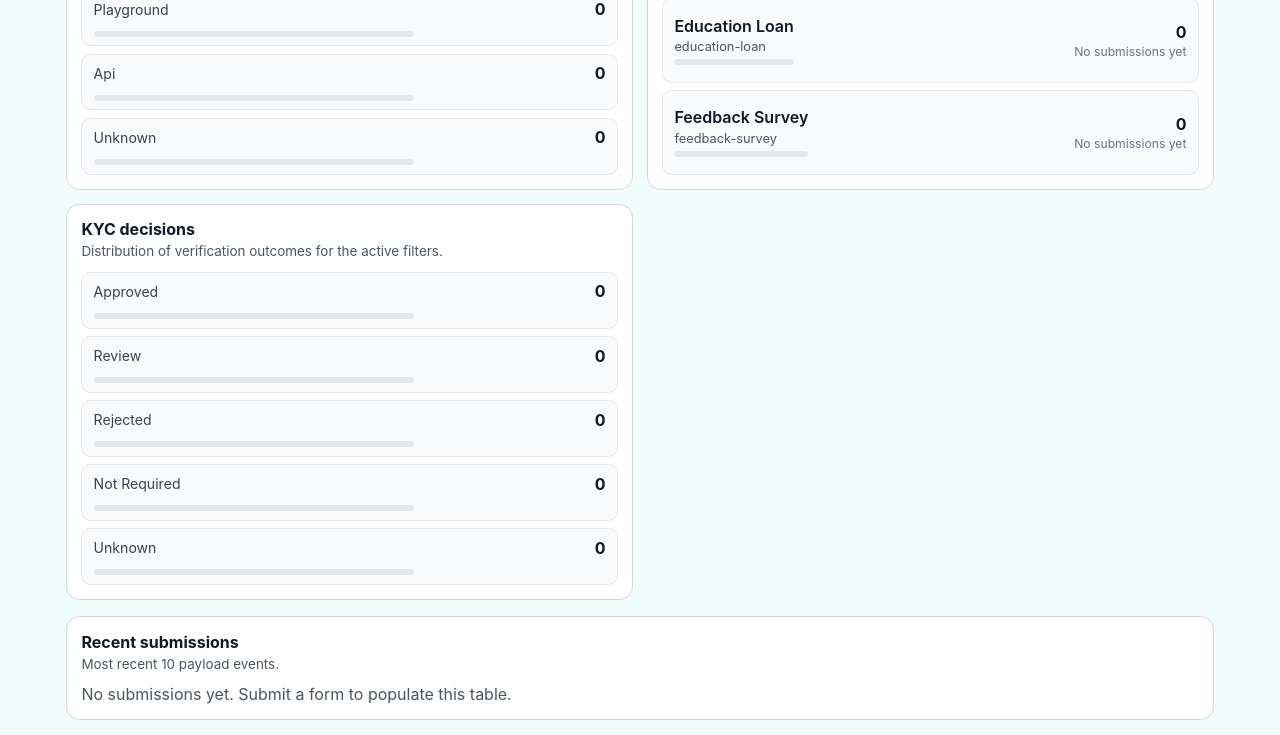
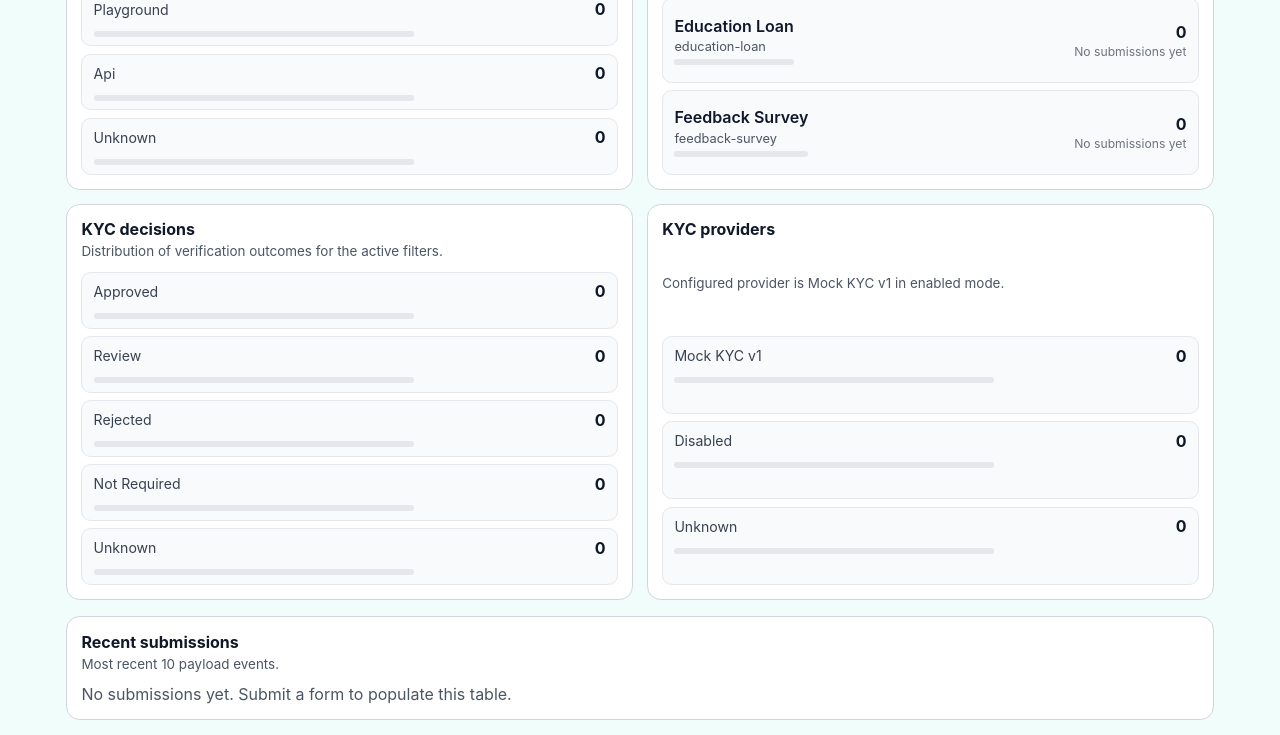
Before and after one commit to IMPERIAL-HEX/Form-flow, a Next.js app in the folder apps/demo/: page /analytics in a window 1280 px wide. Shown: the part 769-1504 px from the top of the page. Built offline with nearby package versions, Linux system fonts and the light colour scheme.

Commit message:
feat(demo): add configurable KYC provider telemetry

```diff
--- a/apps/demo/app/analytics/page.tsx
+++ b/apps/demo/app/analytics/page.tsx
@@ -30,6 +30,18 @@ function formatSource(source: string): string {
 
 function formatKycDecision(decision: string): string {
   return decision.replace('-', ' ').replace(/\b\w/g, (char) => char.toUpperCase());
+}
+
+function formatKycProvider(provider: string): string {
+  if (provider === 'mock-kyc-v1') {
+    return 'Mock KYC v1';
+  }
+
+  if (provider === 'disabled') {
+    return 'Disabled';
+  }
+
+  return provider.replace('-', ' ').replace(/\b\w/g, (char) => char.toUpperCase());
 }
 
 function getKycDecisionClass(decision: string): string {
@@ -109,6 +121,10 @@ export default async function AnalyticsPage({
     kycDecision: getSingleSearchParam(resolvedSearchParams?.kycDecision),
   });
   const activeForms = overview.forms.filter((form) => form.count > 0).length;
+  const topObservedProvider = [...overview.kycProviders]
+    .sort((left, right) => right.count - left.count)
+    .find((entry) => entry.count > 0);
+  const activeProvider = topObservedProvider?.provider ?? overview.configuredKycProvider.provider;
 
   return (
     <main className="ff-analytics-page">
@@ -248,6 +264,11 @@ export default async function AnalyticsPage({
           <strong>{overview.kycSummary.rejectedRate}%</strong>
           <small>{overview.kycSummary.rejectedCount} rejected checks</small>
         </article>
+        <article className="ff-analytics-kpi-card">
+          <p>Primary KYC provider</p>
+          <strong>{formatKycProvider(activeProvider)}</strong>
+          <small>{overview.configuredKycProvider.mode} mode</small>
+        </article>
       </section>
 
       <section className="ff-analytics-grid">
@@ -327,6 +348,36 @@ export default async function AnalyticsPage({
             ))}
           </ul>
         </article>
+
+        <article className="ff-analytics-panel" aria-label="KYC providers">
+          <header className="ff-analytics-panel-header">
+            <h2>KYC providers</h2>
+            <p>
+              Configured provider is {formatKycProvider(overview.configuredKycProvider.provider)} in{' '}
+              {overview.configuredKycProvider.mode} mode.
+            </p>
+          </header>
+          <ul className="ff-analytics-source-list">
+            {overview.kycProviders.map((metric) => (
+              <li key={metric.provider} className="ff-analytics-source-item">
+                <div className="ff-analytics-source-content">
+                  <div className="ff-analytics-source-row">
+                    <span>{formatKycProvider(metric.provider)}</span>
+                    <strong>{metric.count}</strong>
+                  </div>
+                  <div className="ff-analytics-meter" aria-hidden="true">
+                    <span
+                      className="ff-analytics-meter-fill"
+                      style={{
+                        width: `${toPercent(metric.count, overview.maxKycProviderCount)}%`,
+                      }}
+                    />
+                  </div>
+                </div>
+              </li>
+            ))}
+          </ul>
+        </article>
       </section>
 
       <section className="ff-analytics-panel" aria-label="Recent submissions">
@@ -348,6 +399,7 @@ export default async function AnalyticsPage({
                   <th>Form</th>
                   <th>Source</th>
                   <th>KYC</th>
+                  <th>Provider</th>
                   <th>Fields</th>
                   <th>Bytes</th>
                 </tr>
@@ -359,6 +411,7 @@ export default async function AnalyticsPage({
                     <td>{entry.formId}</td>
                     <td>{formatSource(entry.source)}</td>
                     <td>{formatKycDecision(entry.kycDecision)}</td>
+                    <td>{formatKycProvider(entry.kycProvider)}</td>
                     <td>{entry.payloadFieldCount}</td>
                     <td>{entry.payloadBytes}</td>
                   </tr>
@@ -387,15 +440,14 @@ export default async function AnalyticsPage({
                   <p>
                     <strong>{event.formId}</strong> via {formatSource(event.source)}
                   </p>
-                  <span
-                    className={`ff-analytics-kyc-pill ${getKycDecisionClass(event.decision)}`}
-                  >
+                  <span className={`ff-analytics-kyc-pill ${getKycDecisionClass(event.decision)}`}>
                     {formatKycDecision(event.decision)}
                   </span>
                 </div>
 
                 <p className="ff-analytics-kyc-event-meta">
-                  {formatTimestamp(event.checkedAt)} • Confidence {event.confidence}%
+                  {formatTimestamp(event.checkedAt)} • Provider {formatKycProvider(event.provider)} (
+                  {event.providerMode}) • Confidence {event.confidence}%
                 </p>
 
                 {event.flaggedChecks.length === 0 ? (
--- a/apps/demo/app/api/submissions/route.ts
+++ b/apps/demo/app/api/submissions/route.ts
@@ -21,6 +21,7 @@ export async function POST(request: Request): Promise<Response> {
   const kyc = verifySubmissionKyc(payload);
   const record = recordSubmission(payload, {
     kycDecision: kyc.decision,
+    kycProvider: kyc.provider,
   });
 
   return Response.json({
--- a/apps/demo/lib/analytics/submissionsStore.ts
+++ b/apps/demo/lib/analytics/submissionsStore.ts
@@ -1,8 +1,11 @@
 import 'server-only';
 
 import {
+  getKycProviderConfig,
   getKycEvents,
   type KycDecision,
+  type KycProviderId,
+  type KycProviderMode,
   type KycVerificationResult,
 } from '@/lib/kyc/verificationService';
 import { schemaPresets } from '@/lib/schemas/presetSchemas';
@@ -11,11 +14,13 @@ const FORM_ID_PATTERN = /^[a-zA-Z0-9-]+$/;
 const KNOWN_SOURCES = ['demo', 'embed', 'playground', 'api', 'unknown'] as const;
 const ANALYTICS_WINDOWS = ['24h', '7d', '30d', 'all'] as const;
 const KNOWN_KYC_DECISIONS = ['approved', 'review', 'rejected', 'not-required', 'unknown'] as const;
+const KNOWN_KYC_PROVIDERS = ['mock-kyc-v1', 'disabled', 'unknown'] as const;
 
 export type SubmissionSource = (typeof KNOWN_SOURCES)[number];
 export type AnalyticsWindow = (typeof ANALYTICS_WINDOWS)[number];
 export type AnalyticsSourceFilter = SubmissionSource | 'all';
 export type SubmissionKycDecision = (typeof KNOWN_KYC_DECISIONS)[number];
+export type SubmissionKycProvider = (typeof KNOWN_KYC_PROVIDERS)[number];
 export type AnalyticsKycDecisionFilter = KycDecision | 'all';
 
 export interface SubmissionRecord {
@@ -23,6 +28,7 @@ export interface SubmissionRecord {
   formId: string;
   source: SubmissionSource;
   kycDecision: SubmissionKycDecision;
+  kycProvider: SubmissionKycProvider;
   receivedAt: string;
   payloadFieldCount: number;
   payloadBytes: number;
@@ -42,6 +48,11 @@ export interface FormMetric {
 
 export interface KycDecisionMetric {
   decision: SubmissionKycDecision;
+  count: number;
+}
+
+export interface KycProviderMetric {
+  provider: SubmissionKycProvider;
   count: number;
 }
 
@@ -69,14 +80,21 @@ export interface AnalyticsOverview {
   filters: AnalyticsFilters;
   totalSubmissions: number;
   lastSubmissionAt: string | null;
+  configuredKycProvider: {
+    provider: KycProviderId;
+    mode: KycProviderMode;
+    eligibleForms: string[];
+  };
   maxSourceCount: number;
   maxFormCount: number;
   maxKycDecisionCount: number;
+  maxKycProviderCount: number;
   formCatalog: FormCatalogItem[];
   kycSummary: KycSummary;
   sources: SourceMetric[];
   forms: FormMetric[];
   kycDecisions: KycDecisionMetric[];
+  kycProviders: KycProviderMetric[];
   recentKycEvents: KycEventSummary[];
   recentSubmissions: SubmissionRecord[];
 }
@@ -95,6 +113,8 @@ export interface KycEventSummary {
   id: string;
   formId: string;
   source: string;
+  provider: KycProviderId;
+  providerMode: KycProviderMode;
   decision: KycDecision;
   confidence: number;
   checkedAt: string;
@@ -160,6 +180,19 @@ function normalizeKycDecision(raw: unknown): SubmissionKycDecision {
   const decision = raw.trim();
   if (KNOWN_KYC_DECISIONS.includes(decision as SubmissionKycDecision)) {
     return decision as SubmissionKycDecision;
+  }
+
+  return 'unknown';
+}
+
+function normalizeKycProvider(raw: unknown): SubmissionKycProvider {
+  if (typeof raw !== 'string') {
+    return 'unknown';
+  }
+
+  const provider = raw.trim();
+  if (KNOWN_KYC_PROVIDERS.includes(provider as SubmissionKycProvider)) {
+    return provider as SubmissionKycProvider;
   }
 
   return 'unknown';
@@ -329,14 +362,14 @@ function mapKycEventSummary(event: KycVerificationResult): KycEventSummary {
     id: event.id,
     formId: event.formId,
     source: event.source,
+    provider: event.provider,
+    providerMode: event.providerMode,
     decision: event.decision,
     confidence: event.confidence,
     checkedAt: event.checkedAt,
     flaggedChecks: event.checks
       .filter(
-        (
-          check,
-        ): check is KycVerificationResult['checks'][number] & { status: 'review' | 'fail' } =>
+        (check): check is KycVerificationResult['checks'][number] & { status: 'review' | 'fail' } =>
           check.status === 'review' || check.status === 'fail',
       )
       .map((check) => ({
@@ -347,9 +380,7 @@ function mapKycEventSummary(event: KycVerificationResult): KycEventSummary {
   };
 }
 
-function buildKycSummary(
-  kycDecisionCounts: Map<SubmissionKycDecision, number>,
-): KycSummary {
+function buildKycSummary(kycDecisionCounts: Map<SubmissionKycDecision, number>): KycSummary {
   const approvedCount = kycDecisionCounts.get('approved') ?? 0;
   const reviewCount = kycDecisionCounts.get('review') ?? 0;
   const rejectedCount = kycDecisionCounts.get('rejected') ?? 0;
@@ -409,6 +440,7 @@ function unwrapPayload(payload: unknown): {
 
 interface RecordSubmissionOptions {
   kycDecision?: unknown;
+  kycProvider?: unknown;
 }
 
 function countPayloadFields(data: unknown): number {
@@ -438,6 +470,7 @@ export function recordSubmission(
     formId,
     source,
     kycDecision: normalizeKycDecision(options?.kycDecision),
+    kycProvider: normalizeKycProvider(options?.kycProvider),
     receivedAt: new Date().toISOString(),
     payloadFieldCount: countPayloadFields(data),
     payloadBytes: measurePayloadBytes(data),
@@ -462,6 +495,9 @@ export function getAnalyticsOverview(filters?: AnalyticsFilterInput): AnalyticsO
   const kycDecisionCounts = new Map<SubmissionKycDecision, number>(
     KNOWN_KYC_DECISIONS.map((decision) => [decision, 0]),
   );
+  const kycProviderCounts = new Map<SubmissionKycProvider, number>(
+    KNOWN_KYC_PROVIDERS.map((provider) => [provider, 0]),
+  );
   const formCounts = new Map<string, number>();
   const formLastSeen = new Map<string, string>();
 
@@ -470,6 +506,10 @@ export function getAnalyticsOverview(filters?: AnalyticsFilterInput): AnalyticsO
     kycDecisionCounts.set(
       submission.kycDecision,
       (kycDecisionCounts.get(submission.kycDecision) ?? 0) + 1,
+    );
+    kycProviderCounts.set(
+      submission.kycProvider,
+      (kycProviderCounts.get(submission.kycProvider) ?? 0) + 1,
     );
     formCounts.set(submission.formId, (formCounts.get(submission.formId) ?? 0) + 1);
     formLastSeen.set(submission.formId, submission.receivedAt);
@@ -532,7 +572,12 @@ export function getAnalyticsOverview(filters?: AnalyticsFilterInput): AnalyticsO
     1,
     ...KNOWN_KYC_DECISIONS.map((decision) => kycDecisionCounts.get(decision) ?? 0),
   );
+  const maxKycProviderCount = Math.max(
+    1,
+    ...KNOWN_KYC_PROVIDERS.map((provider) => kycProviderCounts.get(provider) ?? 0),
+  );
   const kycSummary = buildKycSummary(kycDecisionCounts);
+  const providerConfig = getKycProviderConfig();
 
   return {
     generatedAt: new Date().toISOString(),
@@ -540,9 +585,15 @@ export function getAnalyticsOverview(filters?: AnalyticsFilterInput): AnalyticsO
     totalSubmissions: submissions.length,
     lastSubmissionAt:
       submissions.length > 0 ? (submissions[submissions.length - 1]?.receivedAt ?? null) : null,
+    configuredKycProvider: {
+      provider: providerConfig.provider,
+      mode: providerConfig.mode,
+      eligibleForms: providerConfig.eligibleForms,
+    },
     maxSourceCount,
     maxFormCount,
     maxKycDecisionCount,
+    maxKycProviderCount,
     formCatalog,
     kycSummary,
     sources: KNOWN_SOURCES.map((source) => ({
@@ -554,6 +605,10 @@ export function getAnalyticsOverview(filters?: AnalyticsFilterInput): AnalyticsO
       decision,
       count: kycDecisionCounts.get(decision) ?? 0,
     })),
+    kycProviders: KNOWN_KYC_PROVIDERS.map((provider) => ({
+      provider,
+      count: kycProviderCounts.get(provider) ?? 0,
+    })),
     recentKycEvents,
     recentSubmissions,
   };
--- a/apps/demo/lib/kyc/verificationService.ts
+++ b/apps/demo/lib/kyc/verificationService.ts
@@ -1,11 +1,19 @@
 import 'server-only';
 
 const FORM_ID_PATTERN = /^[a-zA-Z0-9-]+$/;
-const KYC_ELIGIBLE_FORMS = new Set(['education-loan']);
+const DEFAULT_KYC_ELIGIBLE_FORMS = ['education-loan'] as const;
 const INCOME_PROOF_REQUIRED_STATUSES = new Set(['employed', 'self-employed']);
 
 export type KycDecision = 'approved' | 'review' | 'rejected' | 'not-required';
 export type KycCheckStatus = 'pass' | 'review' | 'fail' | 'skip';
+export type KycProviderId = 'mock-kyc-v1' | 'disabled';
+export type KycProviderMode = 'enabled' | 'disabled';
+
+export interface KycProviderConfig {
+  provider: KycProviderId;
+  mode: KycProviderMode;
+  eligibleForms: string[];
+}
 
 export interface KycCheck {
   code: string;
@@ -16,7 +24,8 @@ export interface KycCheck {
 
 export interface KycVerificationResult {
   id: string;
-  provider: 'mock-kyc-v1';
+  provider: KycProviderId;
+  providerMode: KycProviderMode;
   formId: string;
   source: string;
   decision: KycDecision;
@@ -71,6 +80,45 @@ function normalizeSource(raw: unknown): string {
   }
 
   return source;
+}
+
+function resolveEligibleForms(raw: string | undefined): string[] {
+  if (typeof raw !== 'string' || raw.trim().length === 0) {
+    return [...DEFAULT_KYC_ELIGIBLE_FORMS];
+  }
+
+  const parsed = raw
+    .split(',')
+    .map((entry) => entry.trim())
+    .filter((entry) => FORM_ID_PATTERN.test(entry));
+
+  if (parsed.length === 0) {
+    return [...DEFAULT_KYC_ELIGIBLE_FORMS];
+  }
+
+  return [...new Set(parsed)];
+}
+
+function resolveKycProviderConfig(): KycProviderConfig {
+  const providerValue = process.env.FORMFLOW_KYC_PROVIDER?.trim().toLowerCase();
+
+  if (providerValue === 'disabled' || providerValue === 'off' || providerValue === 'none') {
+    return {
+      provider: 'disabled',
+      mode: 'disabled',
+      eligibleForms: [],
+    };
+  }
+
+  return {
+    provider: 'mock-kyc-v1',
+    mode: 'enabled',
+    eligibleForms: resolveEligibleForms(process.env.FORMFLOW_KYC_ELIGIBLE_FORMS),
+  };
+}
+
+export function getKycProviderConfig(): KycProviderConfig {
+  return resolveKycProviderConfig();
 }
 
 function unwrapPayload(payload: unknown): { formId: string; source: string; data: unknown } {
@@ -197,8 +245,17 @@ function getConfidence(decision: KycDecision): number {
   return 0;
 }
 
-function buildChecks(formId: string, data: unknown): { decision: KycDecision; checks: KycCheck[] } {
-  if (!KYC_ELIGIBLE_FORMS.has(formId)) {
+function buildChecks(
+  formId: string,
+  data: unknown,
+  eligibleForms: Set<string>,
+): { decision: KycDecision; checks: KycCheck[] } {
+  if (!eligibleForms.has(formId)) {
+    const eligibleFormsReason =
+      eligibleForms.size > 0
+        ? `KYC rules are currently enabled for: ${[...eligibleForms].join(', ')}.`
+        : 'No forms are currently configured for KYC checks.';
+
     return {
       decision: 'not-required',
       checks: [
@@ -206,7 +263,7 @@ function buildChecks(formId: string, data: unknown): { decision: KycDecision; ch
           code: 'kyc-applicability',
           label: 'KYC applicability',
           status: 'skip',
-          reason: 'KYC rules are currently enabled for education-loan only.',
+          reason: eligibleFormsReason,
         },
       ],
     };
@@ -333,11 +390,31 @@ function buildChecks(formId: string, data: unknown): { decision: KycDecision; ch
 
 export function verifySubmissionKyc(payload: unknown): KycVerificationResult {
   const { formId, source, data } = unwrapPayload(payload);
-  const { decision, checks } = buildChecks(formId, data);
+  const providerConfig = resolveKycProviderConfig();
+
+  let decision: KycDecision;
+  let checks: KycCheck[];
+
+  if (providerConfig.mode === 'disabled') {
+    decision = 'not-required';
+    checks = [
+      {
+        code: 'kyc-provider',
+        label: 'KYC provider',
+        status: 'skip',
+        reason: 'KYC provider is disabled by FORMFLOW_KYC_PROVIDER.',
+      },
+    ];
+  } else {
+    const resolved = buildChecks(formId, data, new Set(providerConfig.eligibleForms));
+    decision = resolved.decision;
+    checks = resolved.checks;
+  }
 
   const result: KycVerificationResult = {
     id: crypto.randomUUID(),
-    provider: 'mock-kyc-v1',
+    provider: providerConfig.provider,
+    providerMode: providerConfig.mode,
     formId,
     source,
     decision,
```
Also changed, not shown: 2 other files (tests, documents, lock files or other folders).
